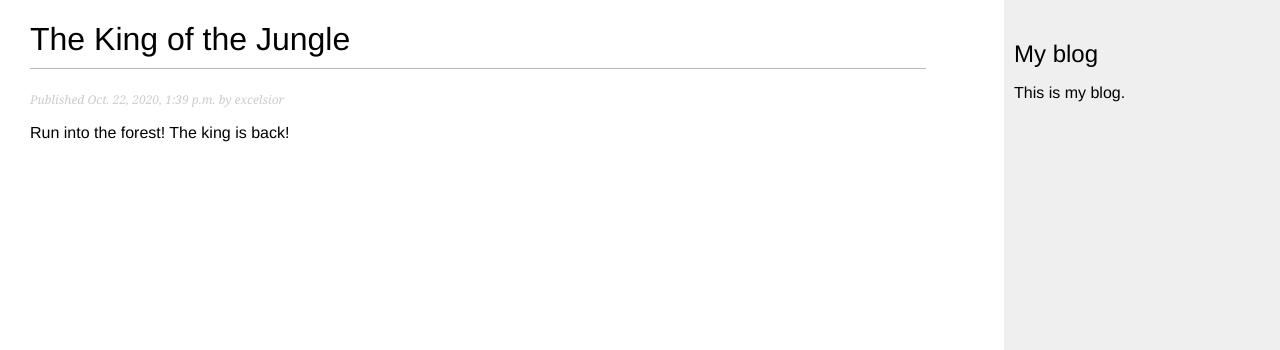
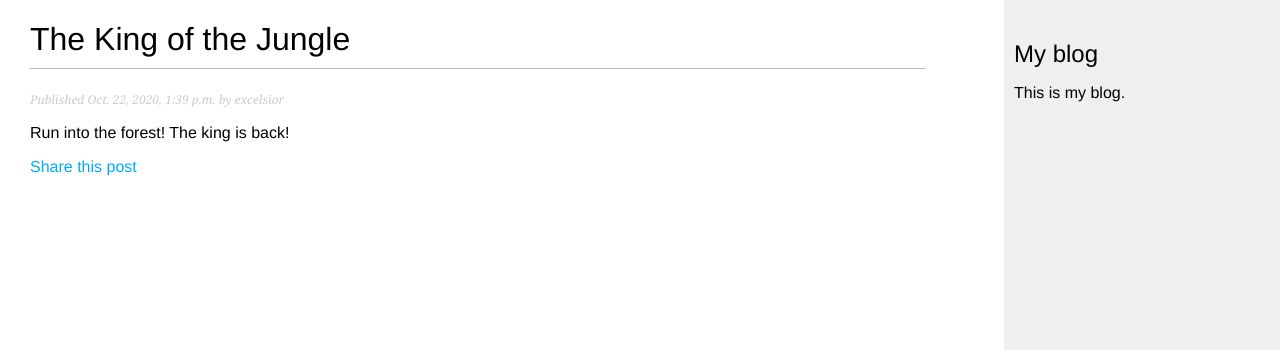
Before and after one commit to LevitKanner/djangoBlog, a Django app: a page that uses blog/templates/blog/post/detail.html in a window 1280 px wide. Shown: the top 350 px of the page. Run offline with Django 3.2, Linux system fonts and the light colour scheme; data comes from the database, SQL or seed files in the repository.

Commit message:
Adds link to detail template for sharing post

```diff
--- a/blog/templates/blog/post/detail.html
+++ b/blog/templates/blog/post/detail.html
@@ -4,4 +4,7 @@
 <h1>{{ post.title }}</h1>
 <p class="date">Published {{ post.publish }} by {{ post.author }}</p>
 {{ post.body|linebreaks }}
+<p>
+    <a href="{% url 'blog:post_share' post.id %}"> Share this post</a>
+</p>
 {% endblock %}
```
